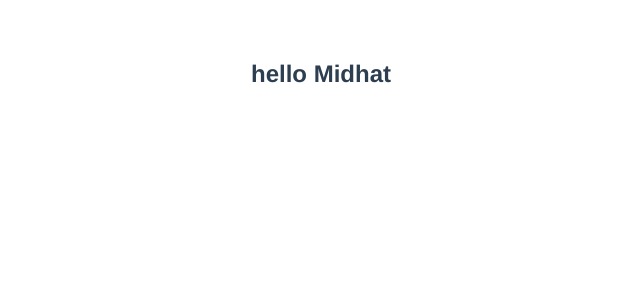
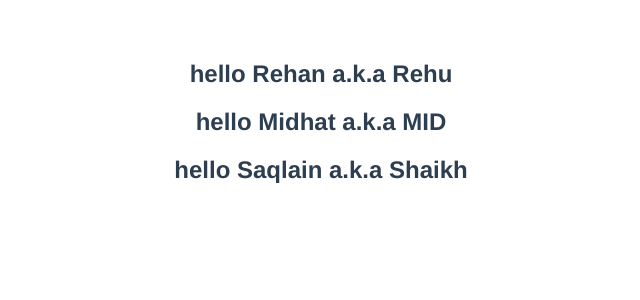
Before and after one commit to rehanrehman389/vue-learning, a Vue app: page / in a window 1280 px wide. Shown: the top 300 px of the page, without its empty margins (319-959 px from the left). Built offline with nearby package versions, Linux system fonts and the light colour scheme.

Commit message:
props usecase and bind dynamic data using : (v-bind)

```diff
--- a/src/App.vue
+++ b/src/App.vue
@@ -1,5 +1,7 @@
 <template>
-  <GreetText />
+  <GreetText name="Rehan" heroname="Rehu" />
+  <GreetText name="Midhat" heroname="MID" />
+  <GreetText :name="name" :heroname="heroname" />
 </template>
 
 <script>
@@ -9,6 +11,12 @@ export default {
   name: 'App',
   components: {
     GreetText
+  },
+  data() {
+    return {
+      name: 'Saqlain',
+      heroname: 'Shaikh'
+    }
   }
 }
 </script>
--- a/src/components/GreetText.vue
+++ b/src/components/GreetText.vue
@@ -1,10 +1,10 @@
 <template>
-<h2>hello Midhat</h2>
+    <h2>hello {{ name }} a.k.a {{ heroname }}</h2>
 </template>
 
 <script>
 export default {
-    name: 'GreetText'
-    //vbase-css shortcut for structure
+    name: 'GreetText',
+    props: ['name', 'heroname']
 }
 </script>
```
